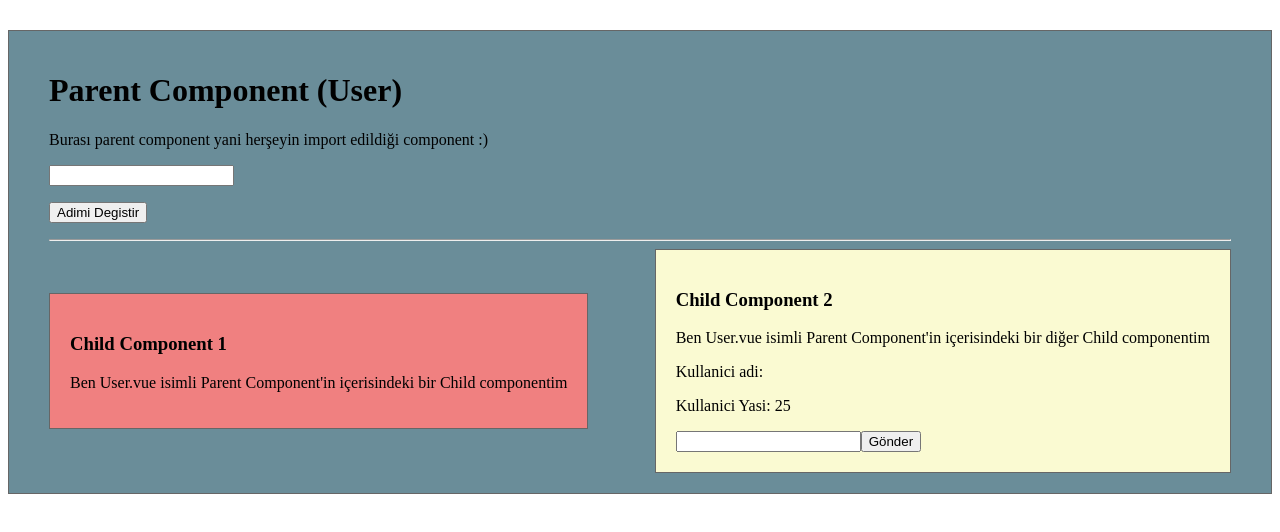
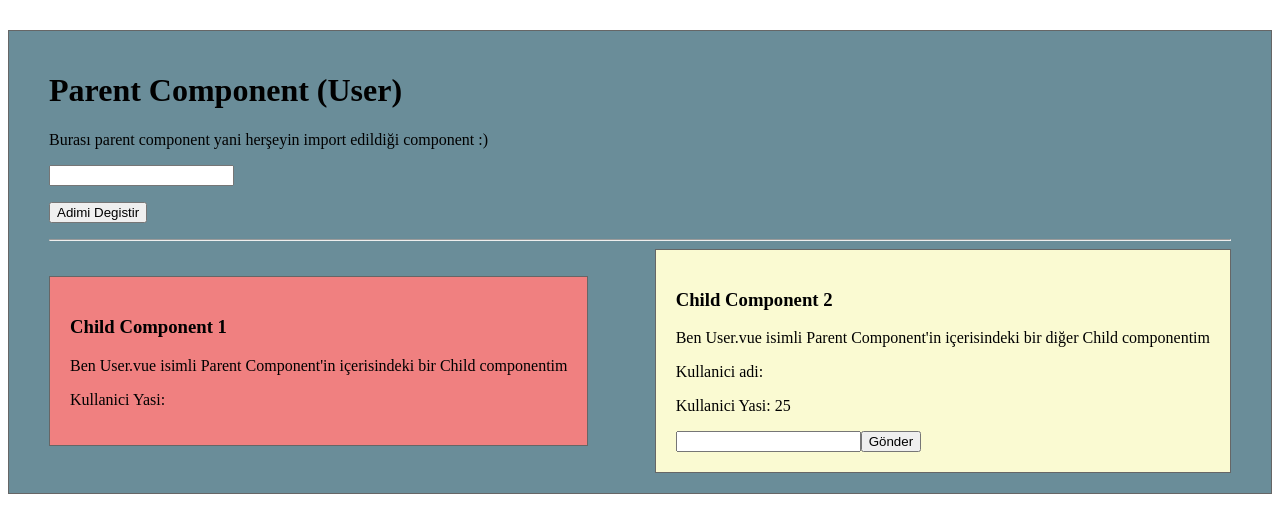
Before and after one commit to Alice-63/VueJs, a Vue app in the folder newprojekt1/: page /#/ in a window 1280 px wide. Shown: the top 532 px of the page. Built offline with nearby package versions, Linux system fonts and the light colour scheme.

Commit message:
Update UserDetail.vue

```diff
--- a/newprojekt1/src/components/UserDetail.vue
+++ b/newprojekt1/src/components/UserDetail.vue
@@ -2,9 +2,18 @@
   <div class="wcol-md-6">
     <h3>Child Component 1</h3>
     <p>Ben User.vue isimli Parent Component'in içerisindeki bir Child componentim</p>
+    <p>Kullanici Yasi:{{age}}</p>
   </div>
 </template>
-<script></script>
+<script>
+export default
+{
+  props:
+  {
+    age:String
+  }
+}
+</script>
 <style scoped>
   div {
     background-color: lightcoral;
```
